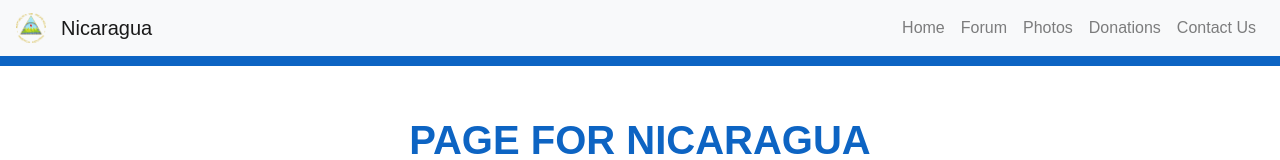
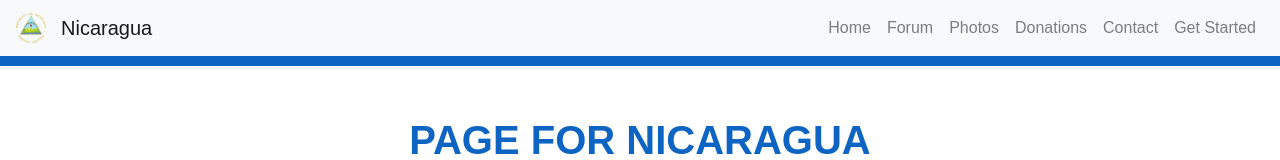
Before and after one commit to kevinepena/Project3, a React (Create React App) app in the folder client/: page /contact in a window 1280 px wide. Shown: the top 160 px of the page. Built offline with nearby package versions, Linux system fonts and the light colour scheme.

Commit message:
Nav, Footer animation

```diff
--- a/client/src/App.js
+++ b/client/src/App.js
@@ -45,6 +45,7 @@ const App = () => (
             <Route exact path="/photos"component ={Photos} />
             <Route exact path="/donations"component ={Donations} />
             <Route exact path="/contact"component ={Contact} /> */}
+
           </Switch>
           <Footer/>
 
--- a/client/src/components/Footer/Footer.css
+++ b/client/src/components/Footer/Footer.css
@@ -5,6 +5,7 @@
     width: 100%;
     height: 70px;
     border-top: 10px solid rgb(235, 222, 176);
+    animation: 1s ease-out 0s 1 slideInFromBottom;
 
 }
 
@@ -13,9 +14,17 @@
     color: rgb(235, 222, 176);
     text-align: center;
     width: 100%;
-    /* position: relative;
-    top: 25%; */
     vertical-align: middle;
     line-height: 70px;
 
 }
+
+
+@keyframes slideInFromBottom {
+    0% {
+      transform: translateY(100%);
+    }
+    100% {
+      transform: translateY(0);
+    }
+  }
--- a/client/src/components/Header/Header.css
+++ b/client/src/components/Header/Header.css
@@ -1,6 +1,5 @@
 .header{
     padding: 50px;
-
     margin-bottom: 20px;
 }
 
--- a/client/src/components/Nav/Nav.css
+++ b/client/src/components/Nav/Nav.css
@@ -2,7 +2,18 @@
     width: 30px;
     height: 30px;
     margin-right: 15px;
+    /* animation: nav-logo-spin infinite 20s linear; */
 }
 .navbar{
         border-bottom: 10px solid rgb(13, 100, 195);
+        animation: 1s ease-out 0s 1 slideInFromTop;
 }
+
+@keyframes slideInFromTop {
+    0% {
+      transform: translateY(-100%);
+    }
+    100% {
+      transform: translateY(0);
+    }
+  }
--- a/client/src/components/Nav/Nav.js
+++ b/client/src/components/Nav/Nav.js
@@ -36,7 +36,10 @@ const Nav = () => (
             <Link className="nav-link" to="/donations">Donations</Link>
           </li>
           <li className="nav-item">
-            <Link className="nav-link" to="/contactus">Contact Us</Link>
+            <Link className="nav-link" to="/contact">Contact</Link>
+          </li>
+          <li className="nav-item">
+            <Link className="nav-link" to="/login">Get Started</Link>
           </li>
         </ul>
       </div>
```
